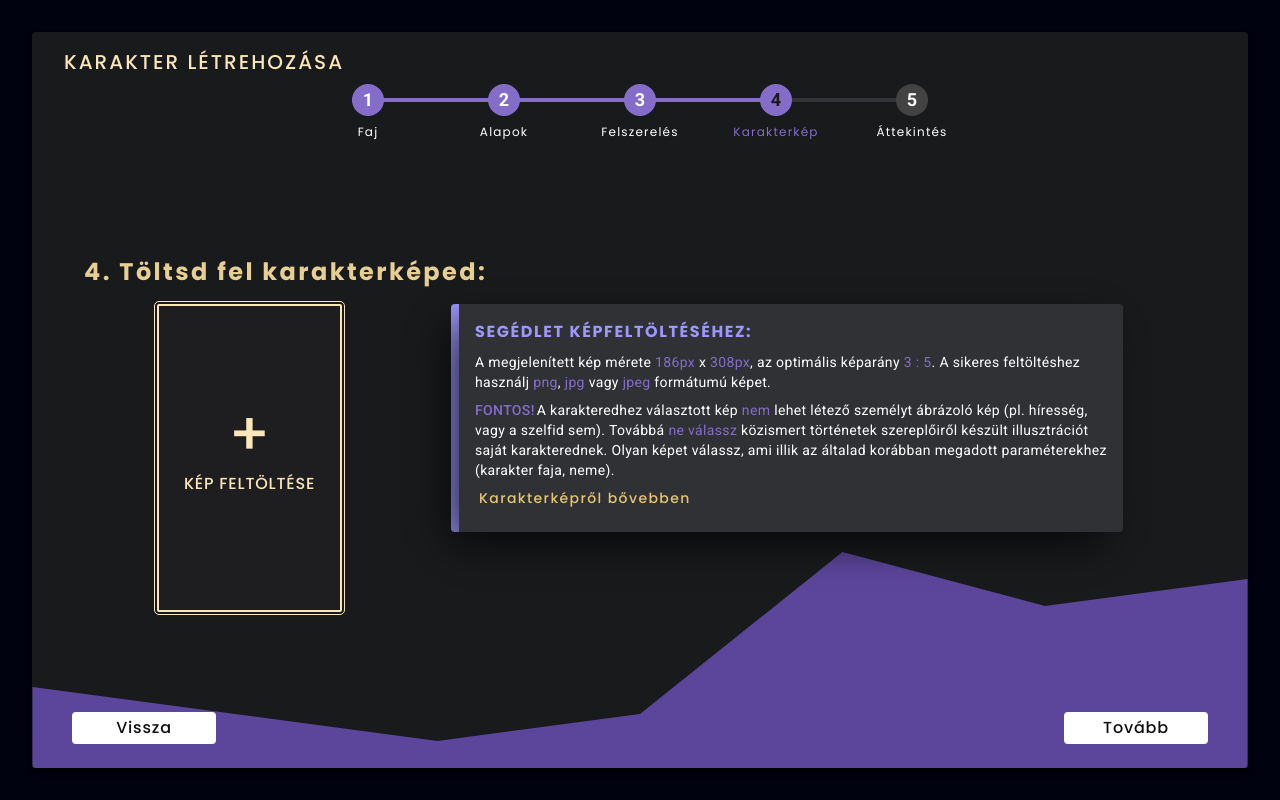
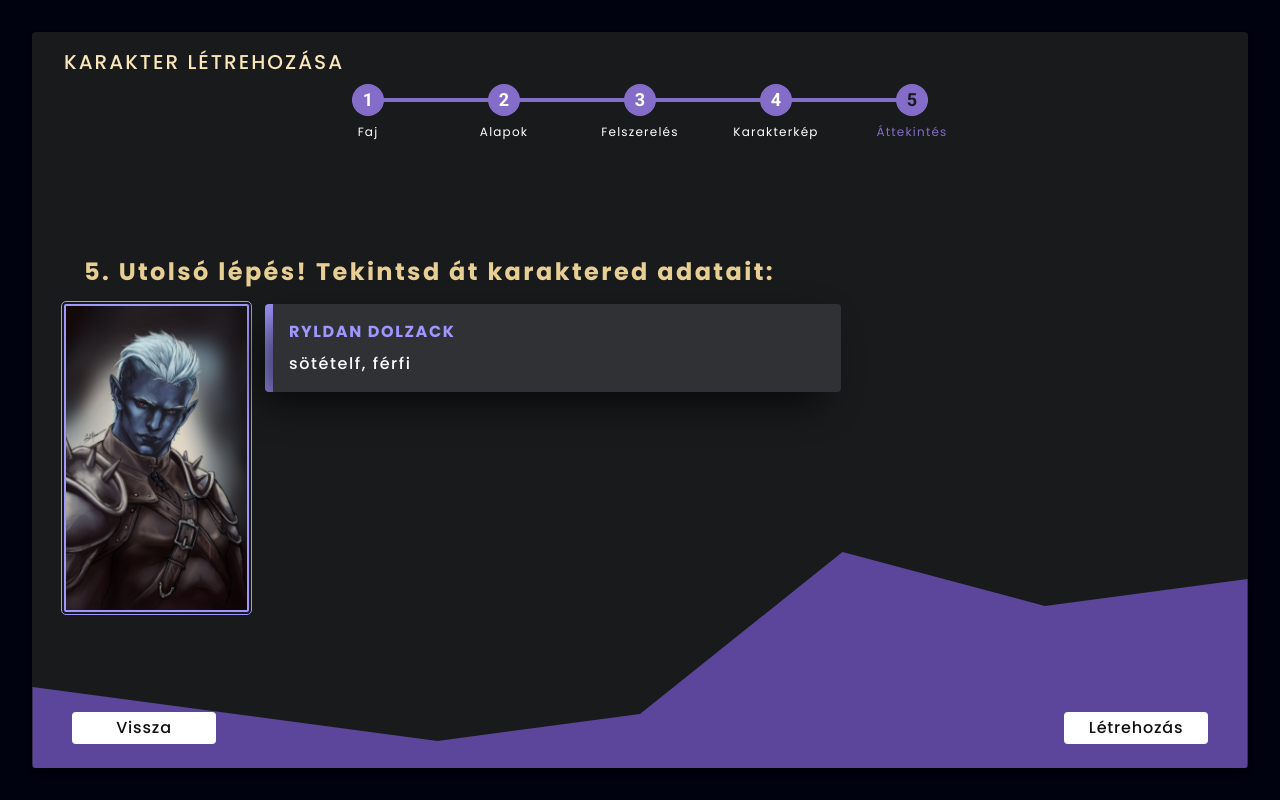
Before and after one commit to Abdys1/koe-forum-engine, a Next.js app in the folder frontend/: page /character/create in a window 1280 px wide. Built offline with nearby package versions, Linux system fonts and the light colour scheme; no server answers; a web font is replaced by a local one.

Commit message:
adding CharacterSummaryStep component

```diff
--- a/frontend/src/components/CreateCharacterForm.tsx
+++ b/frontend/src/components/CreateCharacterForm.tsx
@@ -6,6 +6,7 @@ import CharacterRaceStep from "@/components/create-character-forms/CharacterRace
 import CharacterBasicsStep from "@/components/create-character-forms/CharacterBasicsStep";
 import CharacterGearStep from "@/components/create-character-forms/CharacterGearStep";
 import CharacterImageStep from "@/components/create-character-forms/CharacterImageStep";
+import CharacterSummaryStep from "@/components/create-character-forms/CharacterSummaryStep";
 import { FormStep } from "@/components/types";
 
 const steps:FormStep[] = [
@@ -27,13 +28,13 @@ const steps:FormStep[] = [
     },
     {
         label: "Áttekintés",
-        formComponent: <CharacterRaceStep/>
+        formComponent: <CharacterSummaryStep/>
     }
 ];
 
 
 export default function CreateCharacterForm() {
-    const [actualStep, setActualStep] = useState(3);
+    const [actualStep, setActualStep] = useState(4);
 
     function nextStep() {
         setActualStep(actualStep + 1);
--- /dev/null
+++ b/frontend/src/components/create-character-forms/CharacterSummaryStep.tsx
@@ -0,0 +1,52 @@
+import MultiStepBar from "@/components/MultiStepBar";
+import MultiStepPagination from "@/components/MultiStepPagination";
+
+export default function CharacterSummaryStep() {
+    return (
+        <form className="relative w-full h-[calc(100vh - 4rem)] flex justify-between items-center flex-col m-8 py-4 px-8 bg-cardBlackBg rounded shadow-md shadow-[rgba(0,0,0,0.4)] overflow-hidden
+            after:content-[''] after:absolute after:bottom-0 after:left-0 after:w-full after:h-full after:bg-[url('/images/wave.svg')] after:bg-no-repeat after:bg-left-bottom after:bg-contain after:z-0">
+            <div className="relative w-full mb-2 flex justify-center items-center flex-col z-10">
+                <h1 className={`relative w-full mb-2 text-secondaryLight font-poppins font-medium text-start text-xl uppercase tracking-widest`}>Karakter létrehozása</h1>
+                <MultiStepBar />
+            </div>
+            <div className="relative mt-2 w-full flex justify-start items-start flex-col z-10">
+                <h2 className="relative py-2 px-5 mb-2 w-full flex justify-start items-center text-secondary font-poppins text-2xl font-semibold tracking-widest">
+                    5. Utolsó lépés! Tekintsd át karaktered adatait:
+                </h2>
+                <div className="relative w-full flex justify-between items-start">
+                    {/*<div className="relative w-full max-w-xs px-4 py-2 mb-2 mr-8 flex justify-center items-start flex-col z-10
+                        glassBox border-l-8 border-mainHover rounded">
+                        <p className="relative text-sm font-roboto text-white tracking-wide">
+                            <span className="text-mainHover font-medium uppercase mr-0.5">
+                                Fontos!
+                            </span>
+                                Mindjárt elkészülsz! Mielőtt befejeznéd a karakteralkotást, kérlek győződj meg arról, hogy minden adatot jól adtál meg. Ha mindent rendben találsz, kattints a "Létrehozás" gombra.
+                        </p>
+                    </div>*/}
+                    <div className="relative w-full flex justify-start items-start">
+                        <div className="relative w-full flex justify-start items-start">
+                            <div className="relative w-[185px] h-[308px] mr-4 flex justify-center items-center rounded-sm bg-[rgba(255,255,255,0.02)] border-[2px] border-solid border-mainLight outline outline-1 outline-offset-2 outline-mainLight cursor-pointer">
+                                <img src="/images/ryldan2.png" alt="Az általad kiválasztott karakterkép"
+                                    className="relative w-full h-full object-cover z-40"
+                                />
+                            </div>
+                            <div className="relative flex justify-start items-start flex-col w-full max-w-xl p-4 mb-2 z-10
+                                glassBox border-l-8 border-mainLight rounded">
+                                <h3 className="relative pb-2 text-mainLight uppercase tracking-widest font-poppins font-semibold">
+                                    Ryldan Dolzack
+                                </h3>
+                                <h4 className="relative text-white font-poppins font-medium tracking-widest">
+                                    <span>sötételf</span>, <span>férfi</span>
+                                </h4>
+
+                            </div>
+                        </div>
+
+                    </div>
+
+                </div>
+            </div>
+            <MultiStepPagination/>
+        </form>
+    );
+}
```
